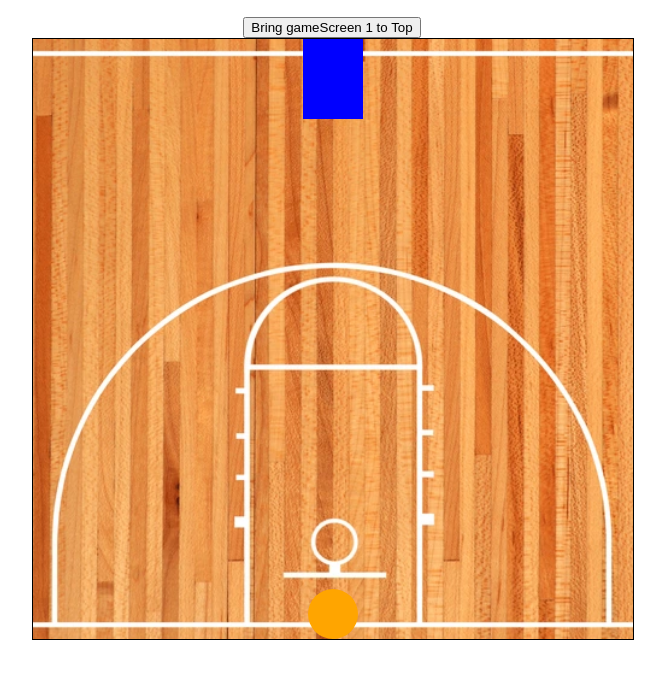
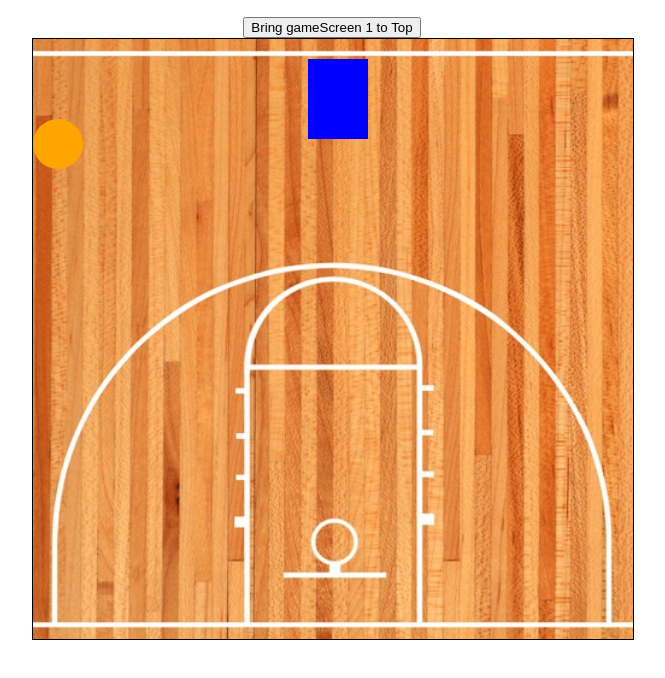
Before and after one commit to JuddCMelvin/Straight-Hoopin-V1, a plain HTML site: page index.html in a window 1280 px wide. Shown: the part 106-784 px from the top of the page, without its empty margins (308-973 px from the left). Drawn offline with Linux system fonts and the light colour scheme.

Commit message:
got the basket center

```diff
--- a/basketball.js
+++ b/basketball.js
@@ -1,4 +1,37 @@
-function bringToTop(id) {
-    const div = document.getElementById(id);
-    div.style.zIndex = id.zIndexz + 1; // Bring the selected div to the top
-}
+
+//for building page transitions
+// function bringToTop(id) {
+//     const div = document.getElementById(id);
+//     div.style.zIndex = id.zIndexz + 1; // Bring the selected div to the top
+// }
+//For making goal move
+// document.addEventListener('keydown', function(event) {
+//     if (event.key === "ArrowLeft") {
+//         basketX -= step; //move left
+//     }
+// } )
+
+const basket = document.getElementById('basket');
+const screenWidth = 600;
+let basketWidth = 50;
+let basketheight = 80
+let basketX = screenWidth/2 - basketWidth/2;
+const basketY = 20;
+
+basket.style.left = basketX + 'px';
+basket.style.top = basketY + 'px';
+
+// function moveBasket(key) {
+//     const step = 10;
+
+//     if (key === "ArrowLeft") {
+//         basketX -= ; // Move left
+//     } else if (key === "ArrowRight") {
+//         basketX += step; // Move right
+//     }
+
+//     // Update the position of the basket element
+//     basket.style.left = basketX + 'px';
+// }
+
+// moveBasket('ArrowLeft')
--- a/v2styles.css
+++ b/v2styles.css
@@ -43,10 +43,9 @@ main {
     width: 100%;
     height: 100%;
     background-image: url(Assets/halfcourt.png);
-    display: flex;
+    /* display: flex;
     justify-content: space-between;
-    align-items: center;
-    flex-direction: column;
+    flex-direction: column; */
 }
 
 .gameScreen2 { top: 0px; left: 0px; background-color: black;}
@@ -55,9 +54,8 @@ main {
 #basket {
     height: 80px;
     width: 60px;
+    position: relative;
     background-color: blue;
-    top: 20px;
-
 }
 #ball {
     width: 50px;
```
